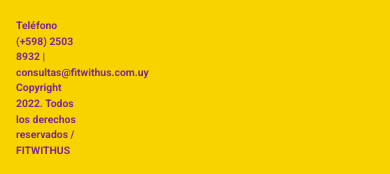
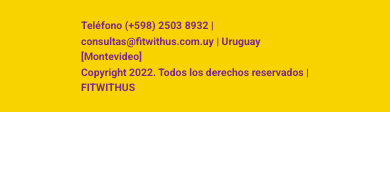
Before and after one commit to analaura111294/fitwithusSCSS, a website: page index.html in a window 390 px wide. Shown: the part 1283-1457 px from the top of the page. After the commit the page ends 1395 px from the top, so only its background shows below. Drawn offline with nearby package versions, Linux system fonts and the light colour scheme.

Commit message:
agrego texto en footer

```diff
--- a/index.html
+++ b/index.html
@@ -111,9 +111,9 @@
             </div>
 
             <div id="infoFooter">
-                Teléfono (+598) 2503 8932 | consultas@fitwithus.com.uy
+                Teléfono (+598) 2503 8932 | consultas@fitwithus.com.uy | Uruguay [Montevideo]
                 <br>
-                Copyright 2022. Todos los derechos reservados / FITWITHUS
+                Copyright 2022. Todos los derechos reservados | FITWITHUS
             </div>
 
     </footer>
--- a/scss/style.scss
+++ b/scss/style.scss
@@ -64,6 +64,7 @@
     grid-template-columns: repeat(12, 1fr);
     grid-template-rows: 6rem;
     background-color: $colorAmarillo;
+    padding: 0;
 }
 
 .iconosFooter{
@@ -77,7 +78,7 @@
 }
 
 #infoFooter{
-    grid-column: 1/4;
+    grid-column: 1/6;
     font-size: 0.65rem;
     color: $colorVioleta;
     margin: 1rem;
@@ -248,10 +249,20 @@
         width: 80%;
     }
 
+    #infoFooter{
+        grid-column: 3/11;
+        display: flex;
+        align-self: center;
+        align-items: center;
+        font-size: 0.65rem;
+        color: $colorVioleta;
+        margin: 1rem;
+
+    }
+
     .iconosFooter{
         grid-column: 4/9;
         display: flex;
-
     }
 
     .boxMap{
```
Also changed, not shown: pages/coaches.html (+2 -2 lines), pages/contacto.html (+2 -2 lines), pages/gimnasios.html (+2 -2 lines), pages/nutricion.html (+2 -2 lines), css/style.css.
